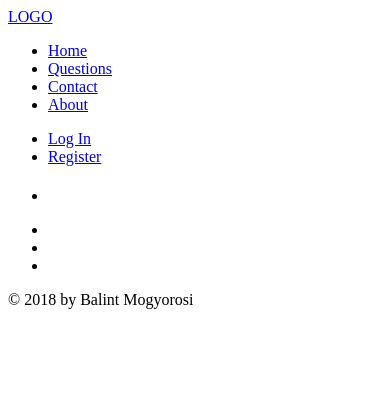
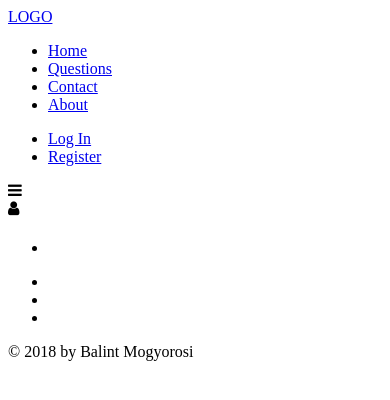
Before and after one commit to mogyorosibalin/AskMateOwn, a Flask app: page / in a window 390 px wide. Shown: the top 400 px of the page. Run offline with Flask 2, Linux system fonts and the light colour scheme.

Commit message:
Menu style added, and template updated for responsive design

```diff
--- a/templates/layout.html
+++ b/templates/layout.html
@@ -2,12 +2,16 @@
 <html>
     <head>
         <meta charset="UTF-8">
+        <meta name="viewport" content="width=device-width, height=device-height, initial-scale=1.0">
         <title>AskMate | {% block title %}{% endblock %}</title>
+        <link rel="stylesheet" href="https://stackpath.bootstrapcdn.com/font-awesome/4.7.0/css/font-awesome.min.css">
+        <link rel="stylesheet" href="{{ url_for('static', filename='css/main.css') }}">
+        <script src="{{ url_for('static', filename='js/jquery.min.js') }}"></script>
     </head>
     <body>
         <header class="page-header">
+            <a href="/" class="logo">LOGO</a>
             <nav class="page-menu">
-                <a href="/">LOGO</a>
                 <ul>
                     <li><a href="/home">Home</a></li>
                     <li><a href="#">Questions</a></li>
@@ -26,6 +30,9 @@
                     {% endif %}
                 </ul>
             </nav>
+            <div class="page-menu-handler"><i class="fa fa-bars"></i></div>
+            <div class="user-menu-handler"><i class="fa fa-user"></i></div>
+            <div class="overlay"></div>
         </header>
         <main class="page-content">
             {% block content %}{% endblock %}
@@ -33,5 +40,6 @@
         <footer class="page-footer">
             <p>&copy; 2018 by Balint Mogyorosi</p>
         </footer>
+        <script src="{{ url_for('static', filename='js/main.js') }}"></script>
     </body>
 </html>
```
